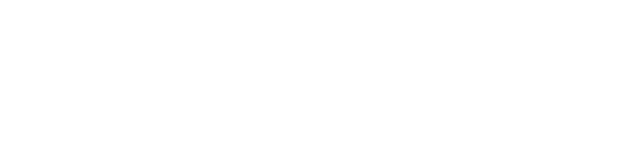
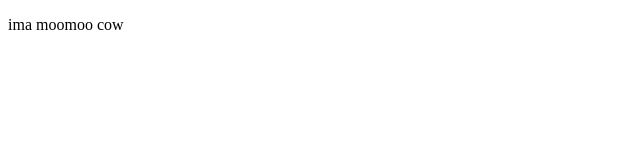
Before and after one commit to LeviFrank/5-6-22-git-practice-challenge-3, a plain HTML site: page index.html in a window 1280 px wide. Shown: the whole page, without its empty margins (0-640 px from the left). Drawn offline with Linux system fonts and the light colour scheme.

Commit message:
moooooooooooo

```diff
--- a/index.html
+++ b/index.html
@@ -7,6 +7,6 @@
     <title> Levi is a tall boi</title>
 </head>
 <body>
-
+ <p> ima moomoo cow </p>
 </body>
 </html>
```
